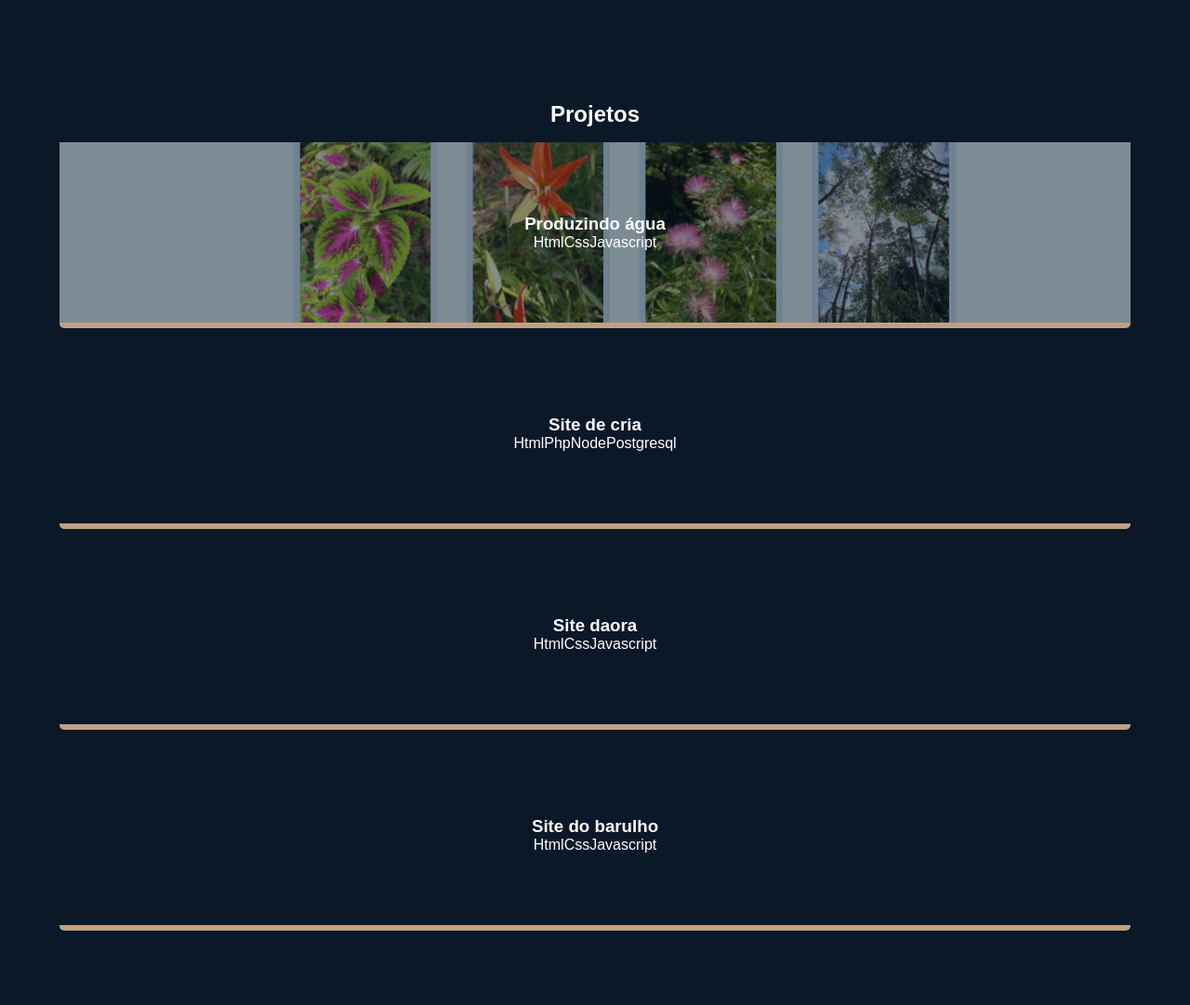
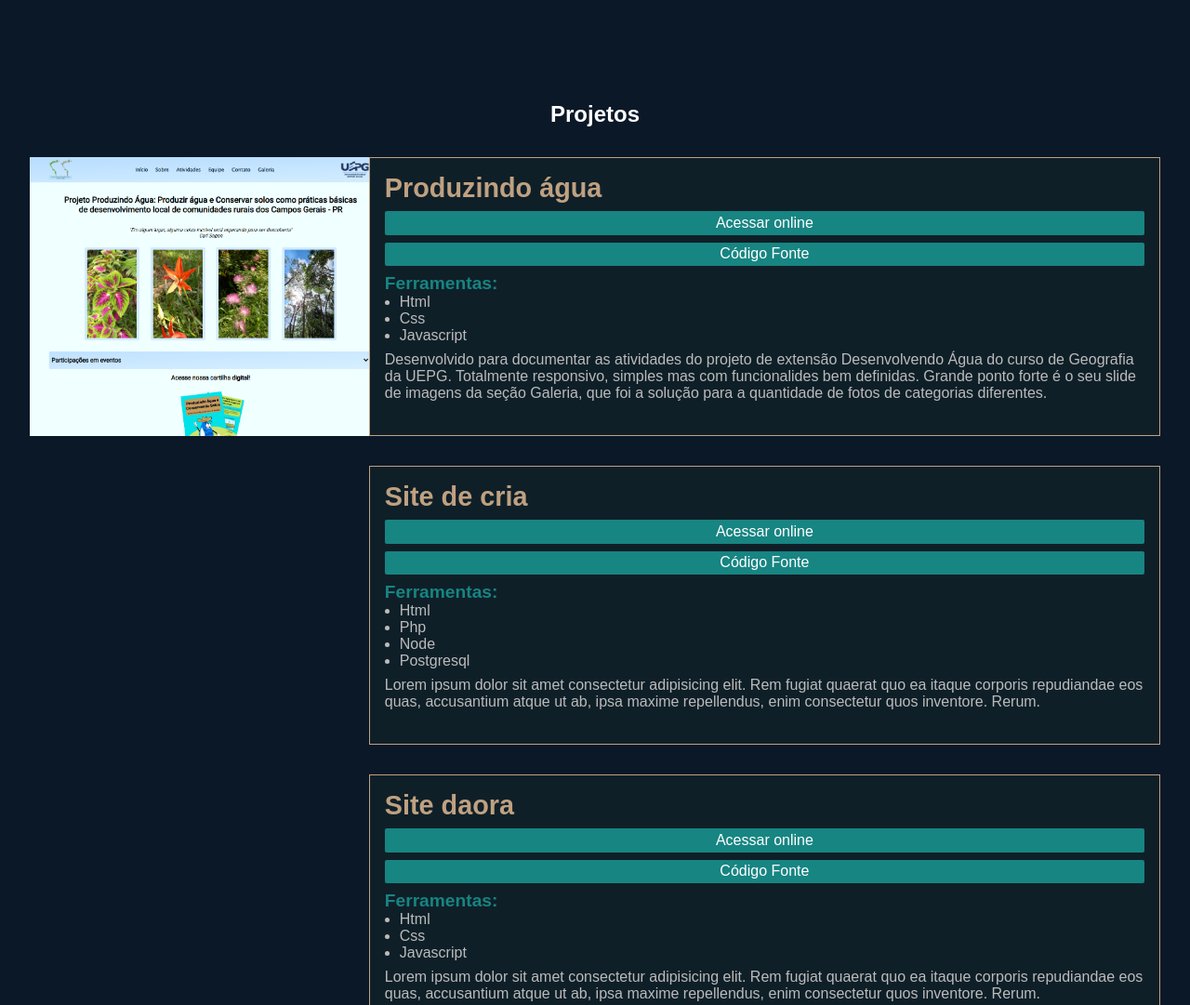
Before and after one commit to Paulo-galvao/porfolio-paulo, a plain HTML site: page index.html in a window 1280 px wide. Shown: the part 691-1772 px from the top of the page at 93% size. Drawn offline with Linux system fonts and the light colour scheme.

Commit message:
sections profile e projects adjusted for desktop

```diff
--- a/css/menu.css
+++ b/css/menu.css
@@ -10,7 +10,7 @@ nav {
     z-index: 2;
 }
 
-li {
+nav li {
     list-style: none;
     cursor: pointer;
 }
--- a/css/profile.css
+++ b/css/profile.css
@@ -62,8 +62,23 @@
     display: flex;
     justify-content: center;
     gap: .5rem;
+    list-style: none;
 }
 
 .profile-skills img {
     width: 2rem;
 }
+
+@media screen and (min-width: 767px) {
+    .profile-frame {
+        width: 300px;
+        height: 300px;
+    }
+
+    .profile-name {
+        width: 100%;
+        font-size: 2.2rem;
+    }
+
+
+}
--- a/css/projects.css
+++ b/css/projects.css
@@ -32,6 +32,10 @@
     inset: 0;
     z-index: -1;
     opacity: 0.5;
+}
+
+.card-title {
+    text-align: center;
 }
 
 .card ul {
@@ -111,3 +115,94 @@
     list-style-type: disc;
     margin-left: 1rem;
 }
+
+.card-side {
+    display: none;
+}
+
+@media screen and (min-width:767px) {
+
+    .card-box {
+        display: flex;
+        /* width: 100%; */
+        margin: 2rem;
+        height: 300px;
+        transition: transform 0.5s ease;
+
+    }
+
+    .card {
+        width: 30%;
+        height: 300px;
+        margin: 0;
+        border-radius: 0;
+        cursor: default;
+        border: none;
+    }
+
+
+    .card-box:hover {
+        transform: scale(1.02);
+    }
+
+    .card-info {
+        display: none;
+    }
+
+    .card-side {
+        display: block;
+        width: 70%;
+        border: 1px solid var(--font-sec);
+        background-color: #0f1f28;
+        padding: 1rem;
+        color: #bbb;
+        overflow-y: auto;
+    }
+
+    .card-side h3 {
+        font-size: 1.8rem;
+        color: var(--font-sec);
+        margin-bottom: .5rem;
+    }
+
+    .card-side h4 {
+        font-size: 1.2rem;
+        color: var(--font-body);
+    }
+
+    .card-side ul {
+        margin-left: 1rem;
+    }
+
+    .card-side button {
+        display: block;
+        width: 100%;
+        font-size: 1rem;
+        height: 1.6rem;
+        background-color: var(--font-body);
+        font-weight: 500;
+        border: none;
+        border-radius: 2px;
+        cursor: pointer;
+        transition: .3s;
+        color: #fff;
+    }
+
+    .card-side button:hover {
+        background-color: #50a080;
+        color: black;
+    }
+
+    .card-side button:first-of-type {
+        margin-bottom: 0.5rem;
+    }
+
+    .card-stack {
+        margin: 0.5rem 0;
+    }
+
+    .card::before {
+        /* background-image: url(/images/projects/produzindoagua.png); */
+        opacity: 1;
+    }
+}
--- a/index.html
+++ b/index.html
@@ -95,18 +95,54 @@
     </section>
 
     <section id="projects">
+
         <div class="section-content projects-section">
             <h2>Projetos</h2>
-            <div class="card-box">
-                <!-- <div class="card">
+
+            <!-- <div class="card-box">
+
+                <div class="card">
+                    <div class="card-info">
                         <h3 class="card-title">Site maneiro</h3>
                         <ul class="card-skills">
                             <li>Html</li>
                             <li>Css</li>
                             <li>Js</li>
                         </ul>
+                    </div>
+                </div>
+
+                <div class="card-side">
+                    <h3>Produzindo Água</h3>
+                    <div class="card-options">
+                        <button>
+                            <a href="">Acessar online</a>
+                        </button>
+                        <button>
+                            <a href="">Código Fonte</a>
+                        </button>
+                    </div>
+                    <div class="card-stack">
+                        <h4>Ferramentas:</h4>
+                        <ul>
+                            <li>Html</li>
+                            <li>Css</li>
+                            <li>Javascript</li>
+                        </ul>
+                    </div>
+                    <div class="card-content">
+                        Desenvolvido para documentar as atividades
+                        do projeto de extensão Desenvolvendo Água do curso de
+                        Geografia da UEPG. Totalmente responsivo, simples mas com
+                        funcionalides bem definidas. Grande ponto forte é o seu slide
+                        de imagens da seção Galeria, que foi a solução para a quantidade
+                        de fotos de categorias diferentes.
+
+                    </div>
+                </div>
+
             </div> -->
-            </div>
+
         </div>
 
         <div class="modal">
--- a/js/card.js
+++ b/js/card.js
@@ -1,13 +1,18 @@
 import { projects } from "./projects.js";
 
-const cardBox = document.querySelector(".card-box");
+insertCards();
+createModal();
+
+function insertCards() {
+
+    const projectsSection = document.querySelector(".projects-section");
 
     projects.forEach( (project) => {
 
         const card = document.createElement("div");
         const list = document.createElement("ul");
 
-    card.classList.add("card");
+        card.classList.add("card-box");
         list.classList.add("card-skills");
         card.style.setProperty("--bg-image", `url(${project.background})`)
         card.setAttribute("data-title", project.title);
@@ -24,16 +29,51 @@ projects.forEach( (project) => {
         });
 
         card.innerHTML = `
+            <div class="card">
+                    <div class="card-info">
                         <h3 class="card-title">${project.title}</h3>
-        <ul>${list.innerHTML}</ul>
+                        <ul class="card-skills">
+                           ${list.innerHTML}
+                        </ul>
+                    </div>
+                </div>
 
+                <div class="card-side">
+                    <h3>${project.title}</h3>
+                    <div class="card-options">
+                        <a href=${project.link}>
+                            <button>
+                                Acessar online
+                            </button>
+                        </a>
+                        <a href=${project.repository}>
+                            <button>
+                                Código Fonte
+                            </button>
+                        </a>
+                    </div>
+                    <div class="card-stack">
+                        <h4>Ferramentas:</h4>
+                        <ul>
+                            ${list.innerHTML}
+                        </ul>
+                    </div>
+                    <div class="card-content">
+                        ${project.content}
+                    </div>
+                </div>
         `;
 
-    cardBox.appendChild(card);
+        projectsSection.appendChild(card);
 
     });
+}
+console.log(window.innerWidth);
+function createModal() {
 
-const cards = document.querySelectorAll(".card");
+    const cards = document.querySelectorAll(".card-box");
+
+    if(window.innerWidth < 767) {
 
         cards.forEach( (card) => {
             card.addEventListener("click", (e) => {
@@ -41,6 +81,7 @@ cards.forEach( (card) => {
                 const modal = document.createElement("div");
                 const ul = document.createElement("ul");
                 const data = e.currentTarget.dataset;
+                console.log(data);
                 const stack = data.stack.split(",")
 
                 stack.forEach( (s) => {
@@ -79,8 +120,6 @@ cards.forEach( (card) => {
                     </div>
                 `;
 
-
-
                 document.body.appendChild(modal);
                 document.querySelector(".close").addEventListener("click", close);
 
@@ -92,3 +131,5 @@ cards.forEach( (card) => {
 
 
         })
+    }
+}
--- a/js/projects.js
+++ b/js/projects.js
@@ -6,7 +6,7 @@ export const projects = [
         link: "https://projetoproduzindoagua.netlify.app/",
         repository: "https://github.com/Paulo-galvao/produzindo-agua/tree/master",
         content: `
-            Desenvovlvido para documentar as atividades
+            Desenvolvido para documentar as atividades
             do projeto de extensão Desenvolvendo Água do curso de
             Geografia da UEPG. Totalmente responsivo, simples mas com
             funcionalides bem definidas. Grande ponto forte é o seu slide
```
Lines whose indentation alone changed are shown as unchanged.
